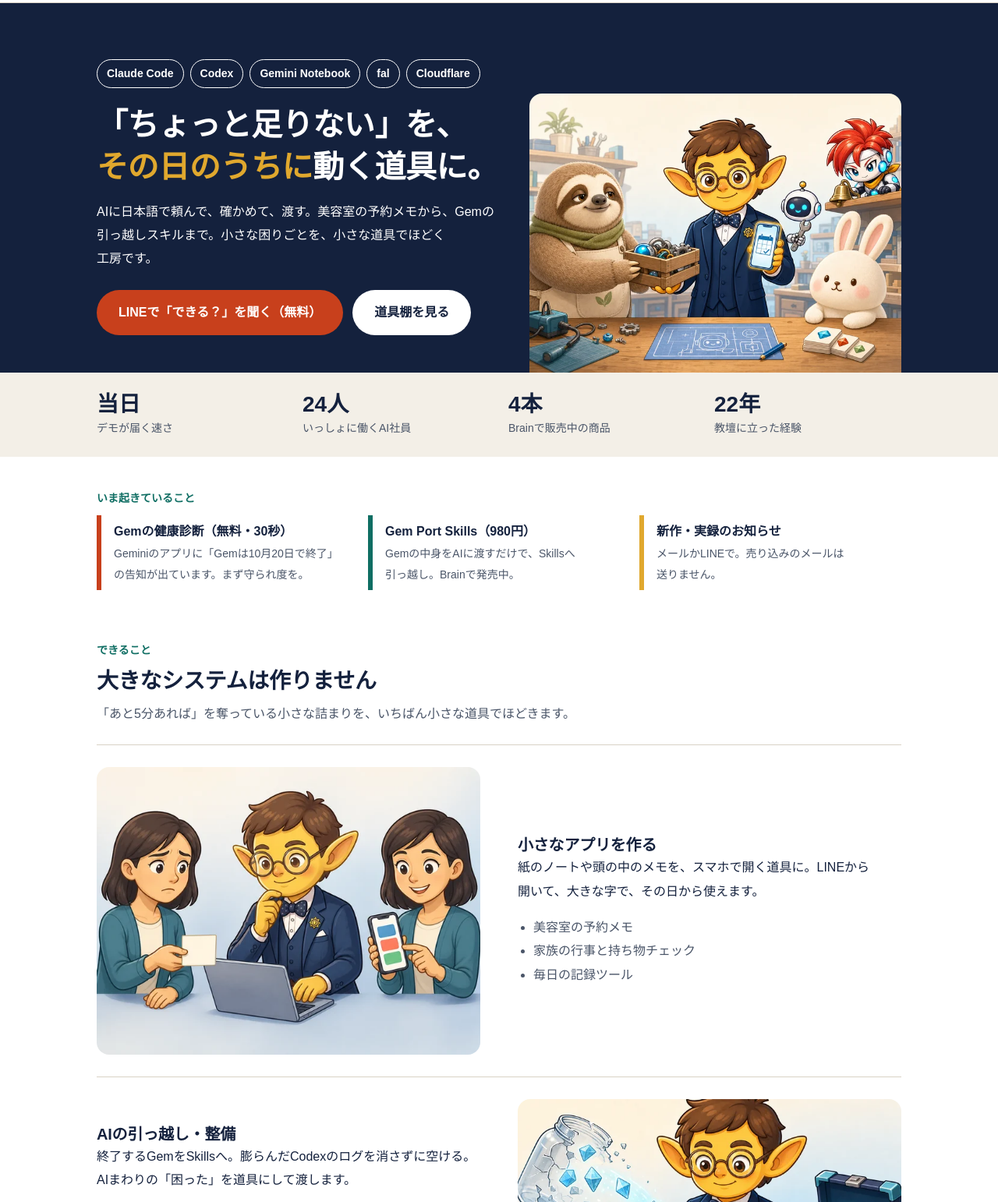
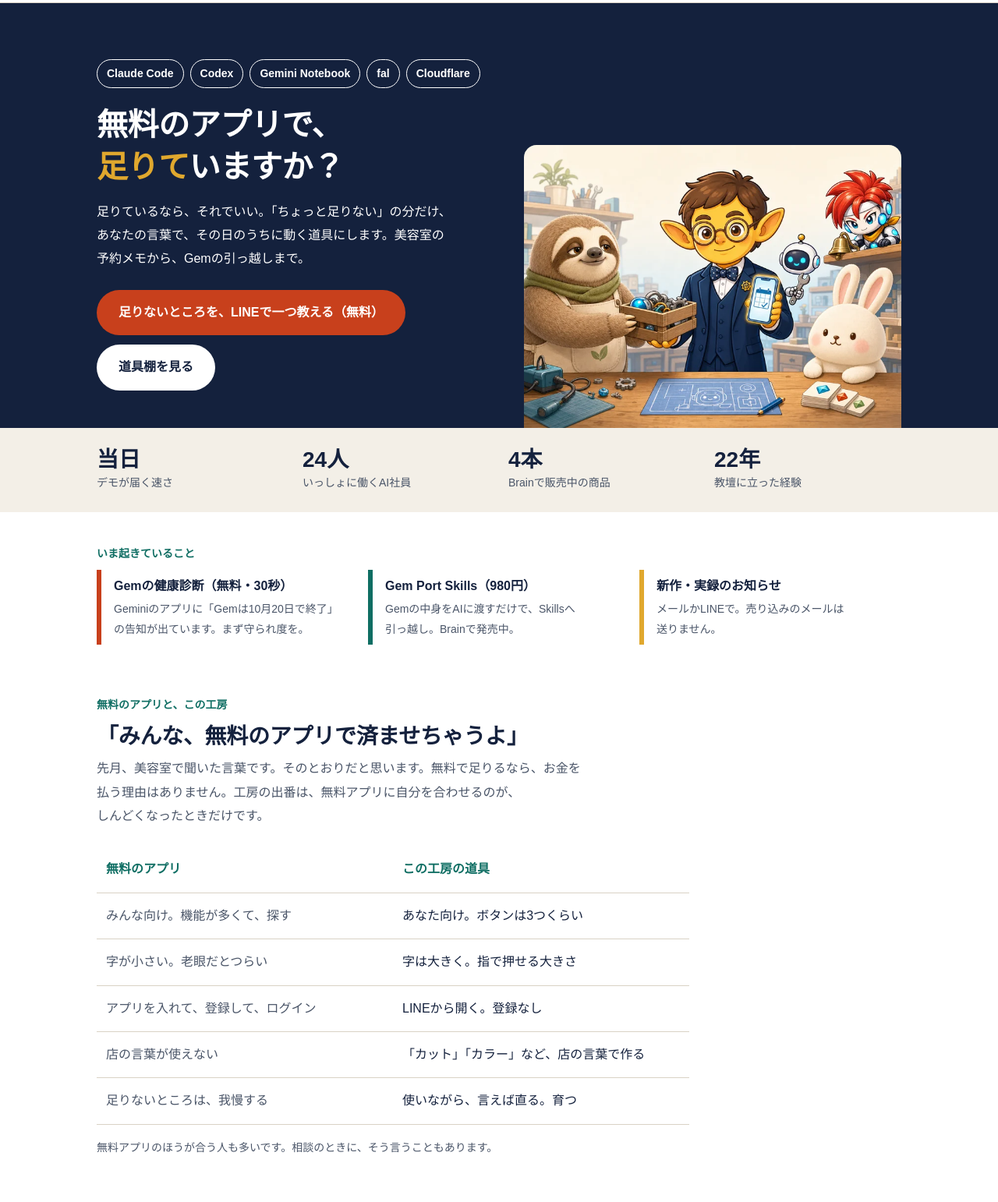
Before and after one commit to pop7237radio-hue/ei-site, a website: page index.html in a window 1280 px wide. Shown: the part 57-1599 px from the top of the page at 78% size. Drawn offline with Linux system fonts and the light colour scheme; a web font is replaced by a local one.

Commit message:
copy: 無料アプリで足りる人への答えを軸に（見出し・比較表・CTA・美容室の言葉）
Co-Authored-By: Claude Fable 5.1 <noreply@anthropic.com>

```diff
--- a/index.html
+++ b/index.html
@@ -3,7 +3,7 @@
 <head>
 <meta charset="utf-8" />
 <meta name="viewport" content="width=device-width, initial-scale=1" />
-<title>AIミニアプリ工房 えい｜「ちょっと足りない」を、その日のうちに動く道具に</title>
+<title>AIミニアプリ工房 えい｜無料のアプリで、足りていますか？</title>
 <meta name="description" content="Claude Code・Codex・Gemini Notebookで作る小さな工房。美容室の予約メモから、Gemの引っ越しスキル「Gem Port Skills」まで。コードは書かず、日本語で頼んで、確かめて、渡します。相談は無料。" />
 <link rel="icon" type="image/png" href="assets/request73-v4/web/brand-atelier-mark-128.png" />
 <meta property="og:title" content="AIミニアプリ工房 えい｜「ちょっと足りない」を、その日のうちに動く道具に" />
@@ -136,6 +136,9 @@
   table.price th{font-weight:700;width:66%}
   table.price th span{display:block;font-size:14px;color:var(--sub);font-weight:500}
   table.price td{font-weight:900;color:var(--accent);white-space:nowrap}
+  table.cmp th,table.cmp td{width:50%;white-space:normal;font-weight:500;color:var(--ink)}
+  table.cmp th{font-weight:900;color:var(--teal)}
+  table.cmp td:first-child{color:var(--sub)}
   /* build */
   .build .inner{display:grid;grid-template-columns:1fr;gap:24px;align-items:start}
   @media(min-width:860px){.build .inner{grid-template-columns:1fr 1fr;gap:48px}}
@@ -193,10 +196,10 @@
   <div class="inner">
     <div>
       <div class="tools" aria-label="使っている道具"><span>Claude Code</span><span>Codex</span><span>Gemini Notebook</span><span>fal</span><span>Cloudflare</span></div>
-      <h1>「ちょっと足りない」を、<br /><em>その日のうちに</em>動く道具に。</h1>
-      <p class="sub">AIに日本語で頼んで、確かめて、渡す。美容室の予約メモから、Gemの引っ越しスキルまで。小さな困りごとを、小さな道具でほどく工房です。</p>
+      <h1>無料のアプリで、<br /><em>足りて</em>いますか？</h1>
+      <p class="sub">足りているなら、それでいい。「ちょっと足りない」の分だけ、あなたの言葉で、その日のうちに動く道具にします。美容室の予約メモから、Gemの引っ越しまで。</p>
       <div class="btnrow">
-        <a class="btn accent" href="https://lin.ee/P5qMYBk" target="_blank" rel="noopener" data-rondo-cta data-rondo-label="top-hero-line">LINEで「できる？」を聞く（無料）</a>
+        <a class="btn accent" href="https://lin.ee/P5qMYBk" target="_blank" rel="noopener" data-rondo-cta data-rondo-label="top-hero-line">足りないところを、LINEで一つ教える（無料）</a>
         <a class="btn light" href="#works" data-rondo-label="top-hero-works">道具棚を見る</a>
       </div>
     </div>
@@ -228,6 +231,24 @@
   </div>
 </section>
 
+<section id="free" data-sec="top-free" style="padding-top:24px">
+  <div class="inner">
+    <span class="kicker">無料のアプリと、この工房</span>
+    <h2>「みんな、無料のアプリで済ませちゃうよ」</h2>
+    <p class="lead">先月、美容室で聞いた言葉です。そのとおりだと思います。無料で足りるなら、お金を払う理由はありません。工房の出番は、無料アプリに自分を合わせるのが、しんどくなったときだけです。</p>
+    <table class="price cmp">
+      <caption class="sr-only">無料アプリと工房の違い</caption>
+      <tr><th scope="col">無料のアプリ</th><th scope="col">この工房の道具</th></tr>
+      <tr><td>みんな向け。機能が多くて、探す</td><td>あなた向け。ボタンは3つくらい</td></tr>
+      <tr><td>字が小さい。老眼だとつらい</td><td>字は大きく。指で押せる大きさ</td></tr>
+      <tr><td>アプリを入れて、登録して、ログイン</td><td>LINEから開く。登録なし</td></tr>
+      <tr><td>店の言葉が使えない</td><td>「カット」「カラー」など、店の言葉で作る</td></tr>
+      <tr><td>足りないところは、我慢する</td><td>使いながら、言えば直る。育つ</td></tr>
+    </table>
+    <p class="small" style="color:var(--sub);margin-top:16px">無料アプリのほうが合う人も多いです。相談のときに、そう言うこともあります。</p>
+  </div>
+</section>
+
 <section id="can" data-sec="top-can" style="padding-top:24px">
   <div class="inner">
     <span class="kicker">できること</span>
@@ -255,7 +276,7 @@
       <span class="kicker">事例</span>
       <h2>ある美容室の「予約メモ」</h2>
       <p class="q">「紙の予約ノート、スマホで見られたらいいのに」</p>
-      <p>店内の小さな困りごとを聞いた、その日のうちにデモを作ってLINEでお渡ししました。使うのは60歳前後の店主さん。だから設計はこうです。</p>
+      <p>無料の予約アプリはいくつもあります。それでもこの店では、紙のノートで回していました。合うものがなかったからです。困りごとを聞いた、その日のうちにデモを作ってLINEでお渡ししました。使うのは60歳前後の店主さん。だから設計はこうです。</p>
       <ul>
         <li>文字は大きめ。複雑な操作は置かない</li>
         <li>LINEから開いて、そのまま触れる</li>
@@ -354,7 +375,7 @@
     </table>
     <p class="small" style="color:var(--sub);margin-top:16px">内容を伺ってから、着手前に金額を確定します。追加費用が出る場合は必ず先にご相談します。</p>
     <p class="small" style="color:var(--sub)">制作会社に頼むと数万〜数十万かかる内容を、AIの活用でこの価格にしています。無料アプリで足りている方は、そのままで大丈夫です。</p>
-    <div class="btnrow" style="margin-top:8px"><a class="btn" href="https://lin.ee/P5qMYBk" target="_blank" rel="noopener" data-rondo-cta data-rondo-label="top-price-line">LINEで「できる？」を無料相談</a></div>
+    <div class="btnrow" style="margin-top:8px"><a class="btn" href="https://lin.ee/P5qMYBk" target="_blank" rel="noopener" data-rondo-cta data-rondo-label="top-price-line">足りないところを、LINEで一つ送る（無料）</a></div>
   </div>
 </section>
 
@@ -415,9 +436,9 @@
 <section class="contact" id="contact" data-sec="top-contact">
   <div class="inner">
     <span class="kicker">相談は無料</span>
-    <h2>まずは、困りごとを一言だけ</h2>
-    <p>「これ、なんとかなる？」で大丈夫です。できるか・いくらかかるかを、着手前にお答えします。</p>
-    <a class="btn light" href="https://lin.ee/P5qMYBk" target="_blank" rel="noopener" data-rondo-cta data-rondo-label="top-contact-line">LINEで「できる？」を無料相談</a>
+    <h2>いま使っている道具で、足りないところを一つ</h2>
+    <p>「予約帳の字が小さい」「行事の予定を毎回打ち直している」。その一言をLINEで送ってください。翌日までに「できる・できない・いくら」を返します。無料アプリで足りるなら、そう言います。</p>
+    <a class="btn light" href="https://lin.ee/P5qMYBk" target="_blank" rel="noopener" data-rondo-cta data-rondo-label="top-contact-line">足りないところを、LINEで一つ送る</a>
   </div>
 </section>
 </main>
```
